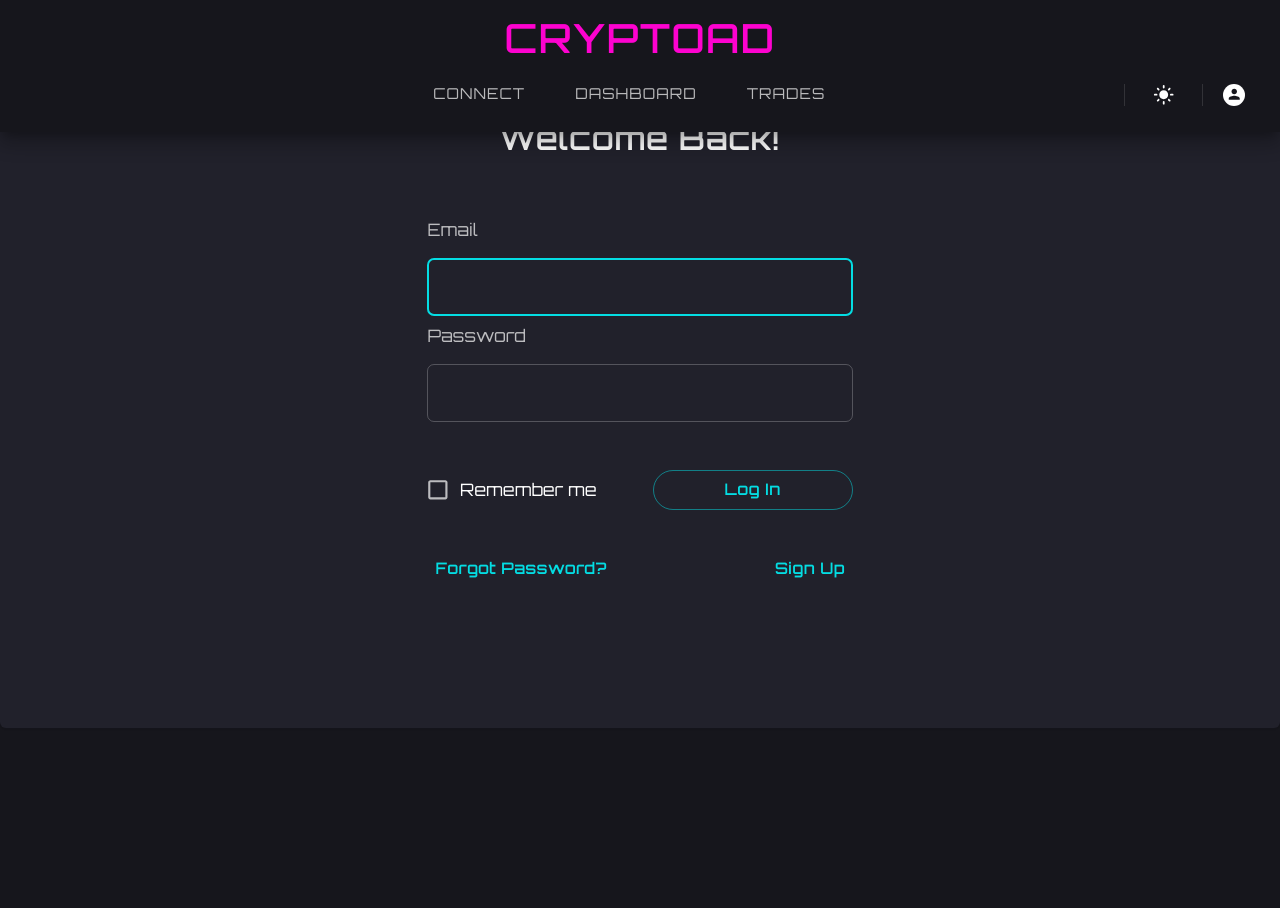
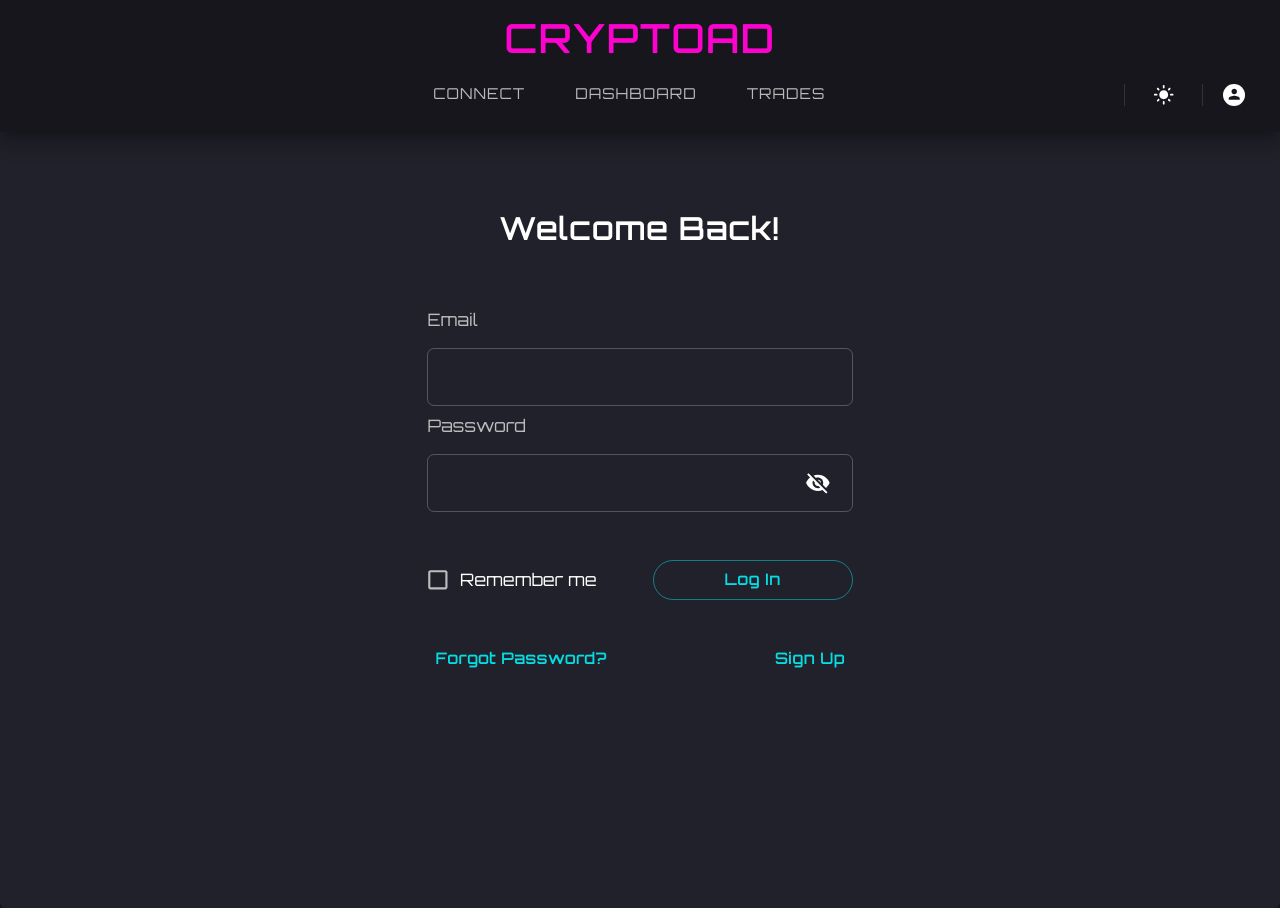
Before and after one commit to nessakodo/cryptoad-dashboard, a React (Create React App) app in the folder client/: page /login in a window 1280 px wide. Before the commit the page ends 800 px from the top, so only its background shows below. Built offline with nearby package versions, Linux system fonts and the light colour scheme; no server answers.

Commit message:
pass visibility

```diff
--- a/client/src/components/WelcomeCard.js
+++ b/client/src/components/WelcomeCard.js
@@ -119,7 +119,7 @@ const TradesCard = ({ text, value, color, icon, currentUser, loggedIn, membershi
                         color='primary'
                         variant='outlined'
                         href='/settings'
-                        sx={{height: 40, width: 200, fontSize: '13px', borderRadius: 4, letterSpacing: '2px' }}
+                        sx={{height: 60, width: 280, fontSize: '13px', borderRadius: 4, letterSpacing: '2px' }}
                         >  Manage Membership
                     </Button>
 
@@ -131,7 +131,7 @@ const TradesCard = ({ text, value, color, icon, currentUser, loggedIn, membershi
                         color='primary'
                         variant='outlined'
                         href='/login'
-                        sx={{height: 60, width: 280, fontSize: '22px', borderRadius: 4, letterSpacing: '3px' }}
+                        sx={{height: 60, width: 280, fontSize: '18px', borderRadius: 4, letterSpacing: '3px' }}
                         >  Log In
                     </Button>}
 
--- a/client/src/pages/Login.js
+++ b/client/src/pages/Login.js
@@ -4,6 +4,10 @@ import Avatar from '@mui/material/Avatar';
 import Button from '@mui/material/Button';
 import Card from '@mui/material/Card';
 import CssBaseline from '@mui/material/CssBaseline';
+import InputAdornment from '@mui/material/InputAdornment';
+import IconButton from '@mui/material/IconButton';
+import Visibility from '@mui/icons-material/Visibility';
+import VisibilityOff from '@mui/icons-material/VisibilityOff';
 import TextField from '@mui/material/TextField';
 import FormControlLabel from '@mui/material/FormControlLabel';
 import FormLabel from '@mui/material/FormLabel';
@@ -20,6 +24,11 @@ export default function SignInSide( {setCurrentUser, setLoggedIn} ) {
 
 	const history = useNavigate();
 	const theme = useTheme();
+
+
+	const [showPassword, setShowPassword] = useState(false);
+	const handleClickShowPassword = () => setShowPassword(!showPassword);
+	const handleMouseDownPassword = () => setShowPassword(!showPassword);
 
 	const [errors, setErrors] = useState([]);
     const [formData, setFormData] = useState({
@@ -71,7 +80,7 @@ function signUpClick() {
 
           <Grid
             sx={{
-              my: 14,
+              my: 23,
               mx: 4,
 
               display: 'flex',
@@ -117,22 +126,35 @@ function signUpClick() {
                 fullWidth
                 id="email"
                 name="email"
-                autoComplete="email"
+                // autoComplete="email"
 				value={email}
 				onChange={handleChange}
-                autoFocus
+                // autoFocus
               />
 			  <FormLabel component="legend">Password</FormLabel>
               <TextField
                 margin="normal"
                 required
                 fullWidth
-                name="password"
+				name="password"
 				value={password}
 				onChange={handleChange}
-                type="password"
+        type={showPassword ? "text" : "password"}
                 id="password"
-                autoComplete="current-password"
+				InputProps={{ // <-- This is where the toggle button is added.
+					endAdornment: (
+					<InputAdornment position="end">
+						<IconButton
+						aria-label="toggle password visibility"
+						onClick={handleClickShowPassword}
+						onMouseDown={handleMouseDownPassword}
+						>
+						{showPassword ? <Visibility /> : <VisibilityOff />}
+						</IconButton>
+					</InputAdornment>
+					)
+				}}
+                // autoComplete="current-password"
               />
 
               <Stack display='flex' flexDirection='row' >
--- a/client/src/pages/Profile.js
+++ b/client/src/pages/Profile.js
@@ -114,7 +114,7 @@ const Profile = ( {loggedIn, onAdd, setCoins, coins, setCurrentUser, currentUser
                     justifyContent='center'
                     >
 
-                    {!edit && !loggedIn ?
+                    {edit && loggedIn ?
                         <></>
 
                             :
@@ -127,7 +127,7 @@ const Profile = ( {loggedIn, onAdd, setCoins, coins, setCurrentUser, currentUser
                                 justifyContent='center'
                                 color='primary'
                                 variant='outlined'
-                                sx={{mt: '80px', height: 50, width: 250, fontSize: '15px', borderRadius: 4  }}
+                                sx={{mt: '80px', height: 60, width: 280, fontSize: '18px', borderRadius: 4  }}
                                 > Edit User Profile
                             </Button>
 
@@ -143,7 +143,7 @@ const Profile = ( {loggedIn, onAdd, setCoins, coins, setCurrentUser, currentUser
 
 
 <Grid    fullWidth
-        container spacing= {0}
+        container spacing= {6}
                alignContent= 'center'
                justifyContent='center'
                alignItems='center'
@@ -205,19 +205,21 @@ const Profile = ( {loggedIn, onAdd, setCoins, coins, setCurrentUser, currentUser
         <TextField
            onSubmit={handleSubmit}
            sx={{minWidth: 245, maxWidth: 245}}
-           onChange={handleInputChange}
+        //    onChange={handleInputChange}
             // value={currentUser.password}
-            placeholder= "........."
+            placeholder= "New Password"
             name="password"
+            id="password"
             variant="outlined"
-            type='password' // <-- This is where the magic happens
+            type={showPassword ? "text" : "password" }
+             // <-- This is where the magic happens
             //   onChange={someChangeHandler}
             InputProps={{ // <-- This is where the toggle button is added.
                 endAdornment: (
                 <InputAdornment position="end">
                     <IconButton
                     aria-label="toggle password visibility"
-                    onChange={handleInputChange}
+
                     onClick={handleClickShowPassword}
                     onMouseDown={handleMouseDownPassword}
                     >
@@ -266,7 +268,7 @@ fullWidth
                                 justifyContent='center'
                                 color='primary'
                                 variant='outlined'
-                                sx={{height: 50, width: 250, fontSize: '15px', borderRadius: 4 }}
+                                sx={{height: 60, width: 280, fontSize: '18px', borderRadius: 4 }}
                                 > Submit Changes
                             </Button>
 </Grid>
@@ -275,11 +277,9 @@ fullWidth
 </Container>
 </Grid>
 
-
-
-
 :
-<></>
+<>
+</>
 
 
         }
--- a/client/src/pages/Signup.js
+++ b/client/src/pages/Signup.js
@@ -86,7 +86,7 @@ function guestClick() {
 
           <Grid
             sx={{
-              my: 14,
+              my: 23,
               mx: 4,
 
               display: 'flex',
@@ -151,10 +151,10 @@ sx={{
                 fullWidth
                 id="name"
                 name="name"
-                autoComplete="name"
+                // autoComplete="name"
 				value={name}
 				onChange={handleChange}
-                autoFocus
+                // autoFocus
               />
 			<FormLabel component="legend">Email</FormLabel>
               <TextField
@@ -163,10 +163,10 @@ sx={{
                 fullWidth
                 id="email"
                 name="email"
-                autoComplete="email"
+                // autoComplete="email"
                 value={email}
                 onChange={handleChange}
-                autoFocus
+                // autoFocus
               />
 			  <FormLabel component="legend">Password</FormLabel>
               <TextField
@@ -178,7 +178,7 @@ sx={{
 				onChange={handleChange}
         type={showPassword ? "text" : "password"}
                 id="password"
-                autoComplete="current-password"
+                // autoComplete="current-password"
                 InputProps={{ // <-- This is where the toggle button is added.
                   endAdornment: (
                   <InputAdornment position="end">
```
